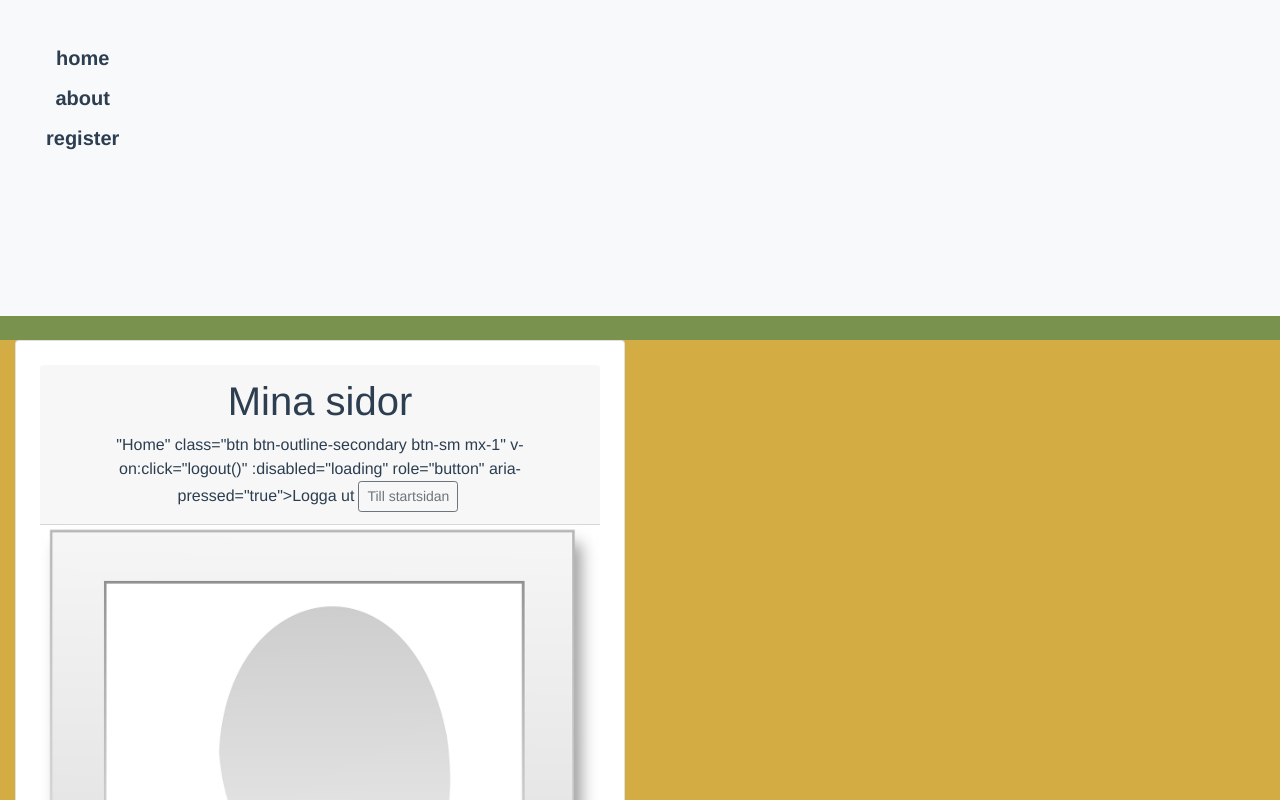
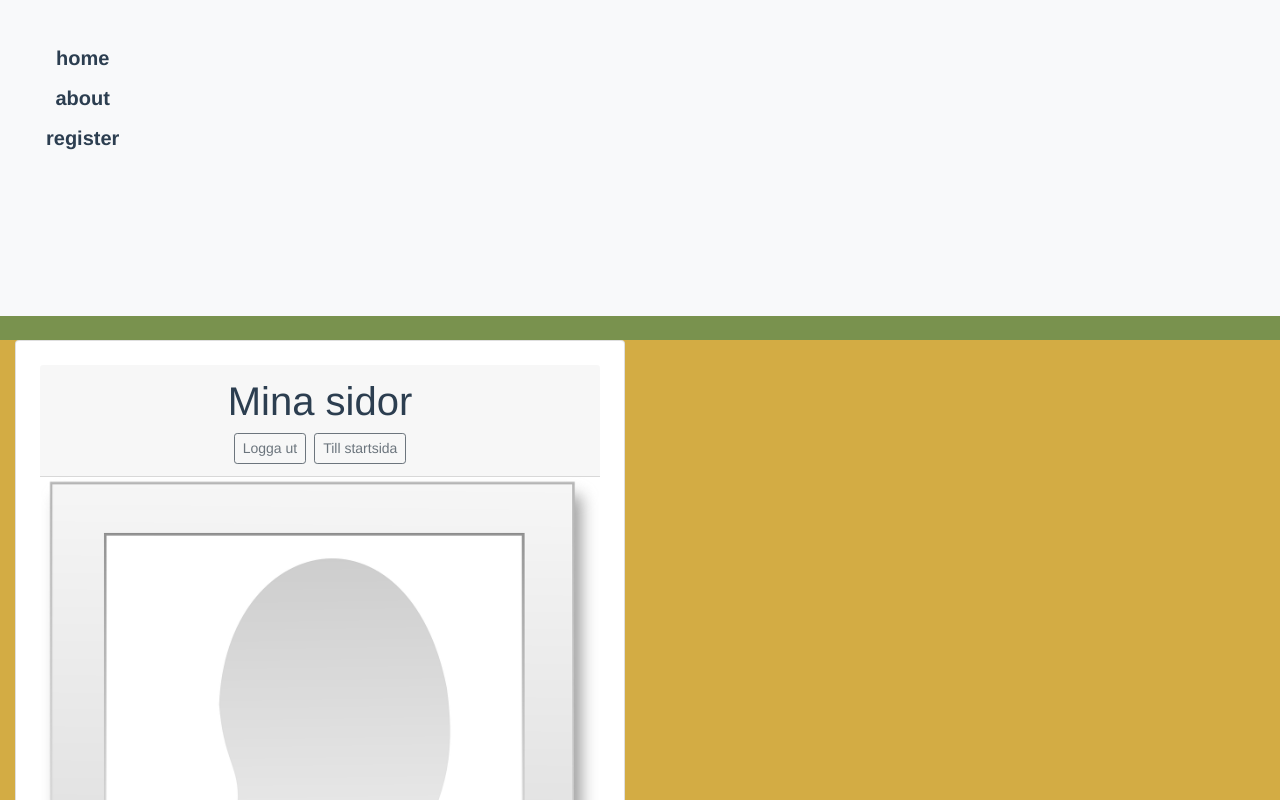
Before and after one commit to lutefisk-development/CastorImpar, a Vue app: page /mypages in a window 1280 px wide. Shown: the top 800 px of the page. Built offline with nearby package versions, Linux system fonts and the light colour scheme; no server answers.

Commit message:
Fixed buttons

```diff
--- a/src/components/MyPagesComponent.vue
+++ b/src/components/MyPagesComponent.vue
@@ -7,8 +7,8 @@
             <div class="card-mypage p-4">
               <div class="card-header">
                  <h1>Mina sidor</h1>
-                <router-link "Home" class="btn btn-outline-secondary btn-sm mx-1" v-on:click="logout()" :disabled="loading" role="button" aria-pressed="true">Logga ut</router-link>
-                <a href="Home" class="btn btn-outline-secondary btn-sm mx-1" role="button" aria-pressed="true">Till startsidan</a>
+                <router-link to="/" class="btn btn-outline-secondary btn-sm mx-1" v-on:click="logout()" :disabled="loading" role="button" value="button" aria-pressed="true">Logga ut</router-link>
+                <router-link to="/" class="btn btn-outline-secondary btn-sm mx-1"  role="button" value="button" aria-pressed="true">Till startsida</router-link>
               </div>
               <img class="card-img img-fluid" :src="profilbild" alt="profile-picture">
               <div class="card-footer">
@@ -17,6 +17,8 @@
             </div>
           </section>
         </div>
+
+        <!-- <a href="Home" class="btn btn-outline-secondary btn-sm mx-1" v-on:click="logout()" :disabled="loading" role="button" aria-pressed="true">Logga ut</a> -->
 
 </div>
 
```
